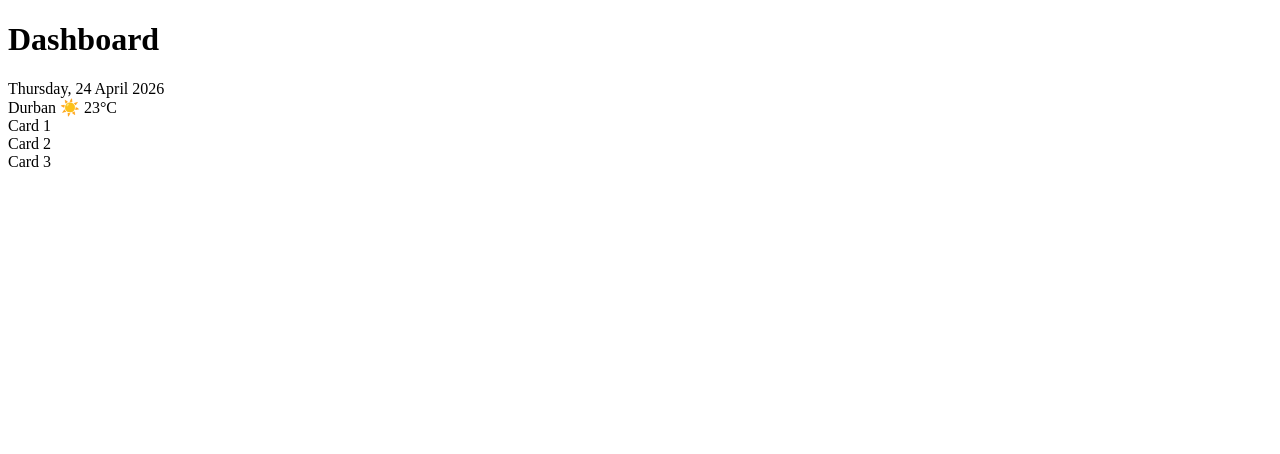
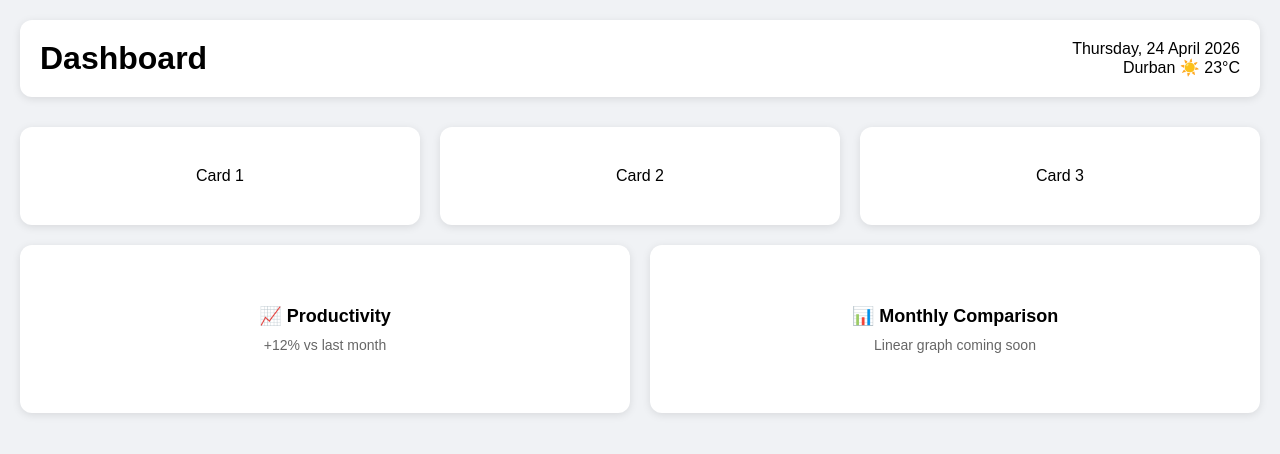
Before and after one commit to Sabelo911/sabelo911, a plain HTML site: page Index.html in a window 1280 px wide. Drawn offline with Linux system fonts and the light colour scheme.

Commit message:
day 2 update

```diff
--- a/Index.html
+++ b/Index.html
@@ -4,7 +4,7 @@
     <meta charset="UTF-8">
     <meta name="viewport" content="width=device-width, initial-scale=1.0">
     <title>My Dashboard</title>
-    <link rel="stylesheet" href="style.cs">
+    <link rel="stylesheet" href="style.css">
 </head>
 <body>
 
@@ -22,6 +22,16 @@
             <div class="card">Card 2</div>
             <div class="card">Card 3</div>
         </div>
+      <div class="bottom-section">
+    <div class="chart-box">
+        <h3>📈 Productivity</h3>
+        <p>+12% vs last month</p>
+    </div>
+    <div class="chart-box">
+        <h3>📊 Monthly Comparison</h3>
+        <p>Linear graph coming soon</p>
+    </div>
+</div>
     </main>
 
 </body>
--- a/style.css
+++ b/style.css
@@ -43,3 +43,30 @@ header {
 .card:hover {
     transform: translateY(-5px);
 }
+
+.bottom-section {
+    display: grid;
+    grid-template-columns: 1fr 1fr;
+    gap: 20px;
+    margin-top: 20px;
+}
+
+.chart-box {
+    background: white;
+    padding: 60px 20px;
+    border-radius: 12px;
+    text-align: center;
+    box-shadow: 0 2px 8px rgba(0,0,0,0.1);
+}
+.chart-box:hover{
+    transform: translateY(-2px);
+}
+.chart-box h3 {
+    margin-bottom: 10px;
+    font-size: 18px;
+}
+
+.chart-box p {
+    color: #666;
+    font-size: 14px;
+}
```
